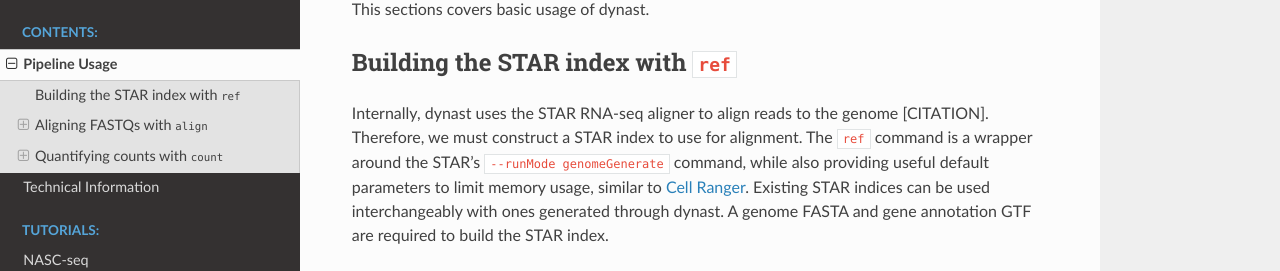
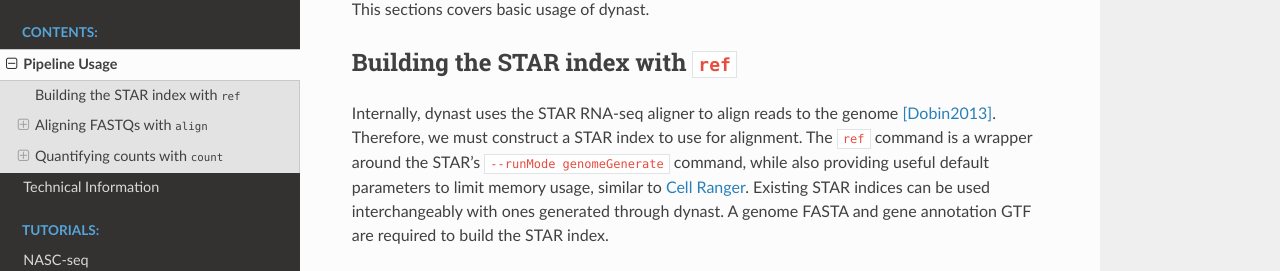
Before and after one commit to aristoteleo/dynast-release, a Sphinx documentation site: the page built from docs/pipeline_usage.rst, in a window 1280 px wide and 900 px high. Shown: the part 162-433 px from the top of the window. Built offline with Sphinx 7.4.7 and the Read the Docs theme 2.0.0, drawn with Linux system fonts in a browser that asks for light colours; pages that are not in the unit, such as notebooks, are missing from menus.

Commit message:
more docs updates

```diff
--- a/docs/index.rst
+++ b/docs/index.rst
@@ -25,7 +25,7 @@ Dynast: Complete splicing and labeling quantification from metabolic labeling sc
    API Reference <autoapi/dynast/index>
 
 .. toctree::
-  :maxdepth: 2
+  :maxdepth: 1
   :caption: Tutorials:
 
   nasc_seq
--- a/docs/pipeline_usage.rst
+++ b/docs/pipeline_usage.rst
@@ -8,7 +8,7 @@ This sections covers basic usage of dynast.
 
 Building the STAR index with :code:`ref`
 ^^^^^^^^^^^^^^^^^^^^^^^^^^^^^^^^^^^^^^^^
-Internally, dynast uses the STAR RNA-seq aligner to align reads to the genome [CITATION]. Therefore, we must construct a STAR index to use for alignment. The :code:`ref` command is a wrapper around the STAR's :code:`--runMode genomeGenerate` command, while also providing useful default parameters to limit memory usage, similar to `Cell Ranger`_. Existing STAR indices can be used interchangeably with ones generated through dynast. A genome FASTA and gene annotation GTF are required to build the STAR index.
+Internally, dynast uses the STAR RNA-seq aligner to align reads to the genome [Dobin2013]_. Therefore, we must construct a STAR index to use for alignment. The :code:`ref` command is a wrapper around the STAR's :code:`--runMode genomeGenerate` command, while also providing useful default parameters to limit memory usage, similar to `Cell Ranger`_. Existing STAR indices can be used interchangeably with ones generated through dynast. A genome FASTA and gene annotation GTF are required to build the STAR index.
 
 .. code-block:: text
 
```
